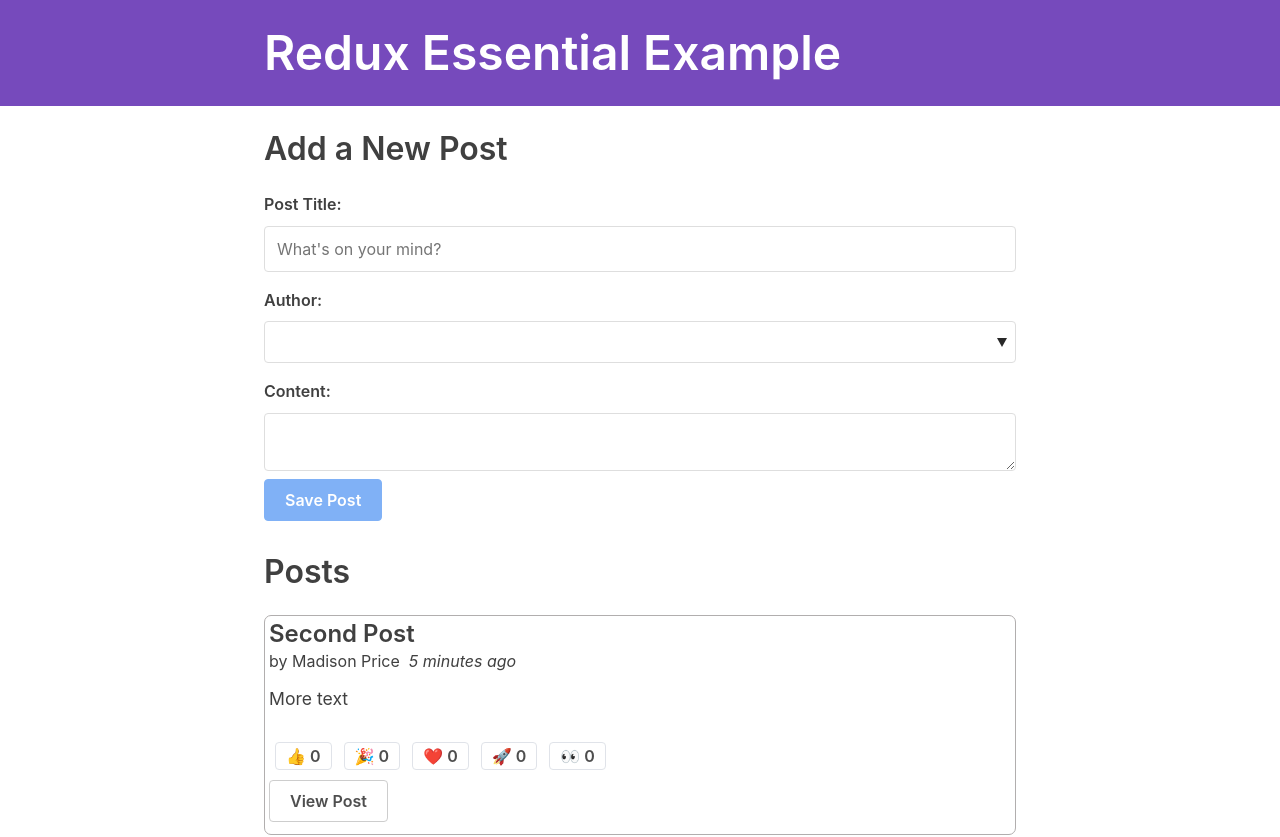
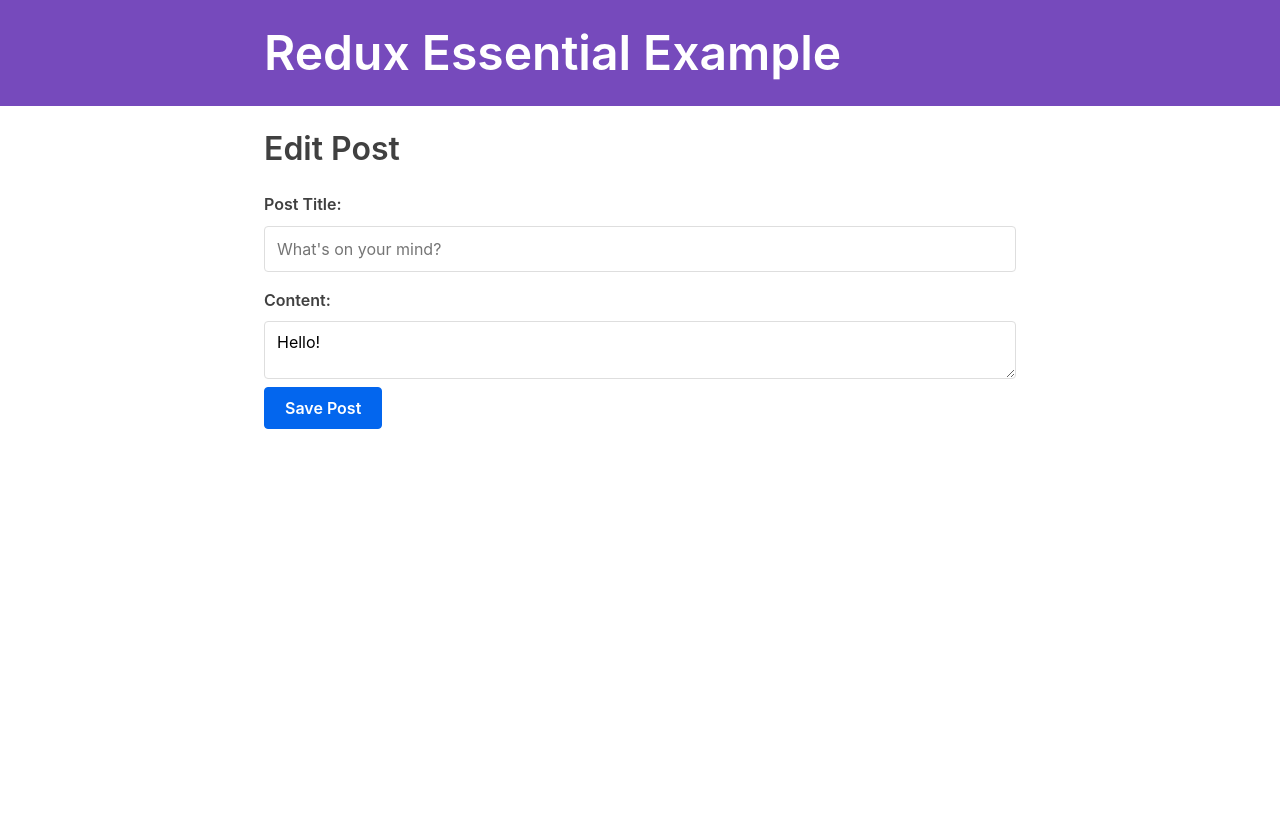
Before and after one commit to ag502/Redux-Tutorial, a React (Create React App) app: page /editPost/1 in a window 1280 px wide. Before the commit this address led to /. Shown: the top 837 px of the page. After the commit the page ends 800 px from the top, so only its background shows below. Built offline with nearby package versions, Linux system fonts and the light colour scheme.

Commit message:
Add EditPostForm component and post update action

```diff
--- a/src/App.js
+++ b/src/App.js
@@ -9,6 +9,7 @@
 import PostsList from "./features/posts/PostsList";
 import AddPostForm from "./features/posts/AddPostForm";
 import SinglePostPage from "./features/posts/SinglePostPage";
+import EditPostForm from "./features/posts/EditPostForm";
 
 function App() {
   return (
@@ -23,6 +24,7 @@
                 </>
             }/>
             <Route exact path="/posts/:postId" component={SinglePostPage}/>
+            <Route exact path="/editPost/:postId" component={EditPostForm}/>
             <Redirect to="/"/>
         </Switch>
       </div>
--- /dev/null
+++ b/src/features/posts/EditPostForm.js
@@ -0,0 +1,58 @@
+import React, {useState} from 'react'
+import {useDispatch, useSelector} from "react-redux"
+import {useHistory} from 'react-router-dom'
+
+import {postUpdated} from "./postsSclice"
+
+const EditPostForm = ({match}) => {
+    const {postId} = match.params
+
+    const post = useSelector(state =>
+        state.posts.find(post => post.id === postId)
+    )
+
+    const [title, setTitle] = useState('')
+    const [content, setContent] = useState(post.content)
+
+    const dispatch = useDispatch()
+    const history = useHistory()
+
+    const onTitleChanged = (e) => setTitle(e.target.value)
+    const onContentChanged = (e) => setContent(e.target.value)
+
+    const onSavePostClicked = () => {
+        if (title && content) {
+            dispatch(postUpdated(postId, title, content))
+            history.push(`/posts/${postId}`)
+        }
+    }
+
+    return (
+        <section>
+            <h2>Edit Post</h2>
+            <form>
+                <label htmlFor="postTitle">Post Title:</label>
+                <input
+                    type="text"
+                    id="postTitle"
+                    name="postTitle"
+                    placeholder="What's on your mind?"
+                    value={title}
+                    onChange={onTitleChanged}
+                />
+                <label htmlFor="postContent">Content:</label>
+                <textarea
+                    id="postContent"
+                    name="postContent"
+                    value={content}
+                    onChange={onContentChanged}
+                />
+            </form>
+            <button type="button" onClick={onSavePostClicked}>
+                Save Post
+            </button>
+        </section>
+    )
+}
+
+export default EditPostForm
--- a/src/features/posts/postsSclice.js
+++ b/src/features/posts/postsSclice.js
@@ -75,9 +75,28 @@
                     }
                 }
             }
+        },
+        postUpdated: {
+            reducer: (state, action) => {
+                const {id, title, content} = action.payload
+                const existingPost = state.find(post => post.id === id)
+                if (existingPost) {
+                    existingPost.title = title
+                    existingPost.content = content
+                }
+            },
+            prepare: (postId, title, content) => {
+                return {
+                    payload: {
+                        id: postId,
+                        title,
+                        content
+                    }
+                }
+            }
         }
     }
 })
 
-export const {postAdded, reactionAdded} = postsSlice.actions
+export const {postAdded, reactionAdded, postUpdated} = postsSlice.actions
 export default postsSlice.reducer
```
